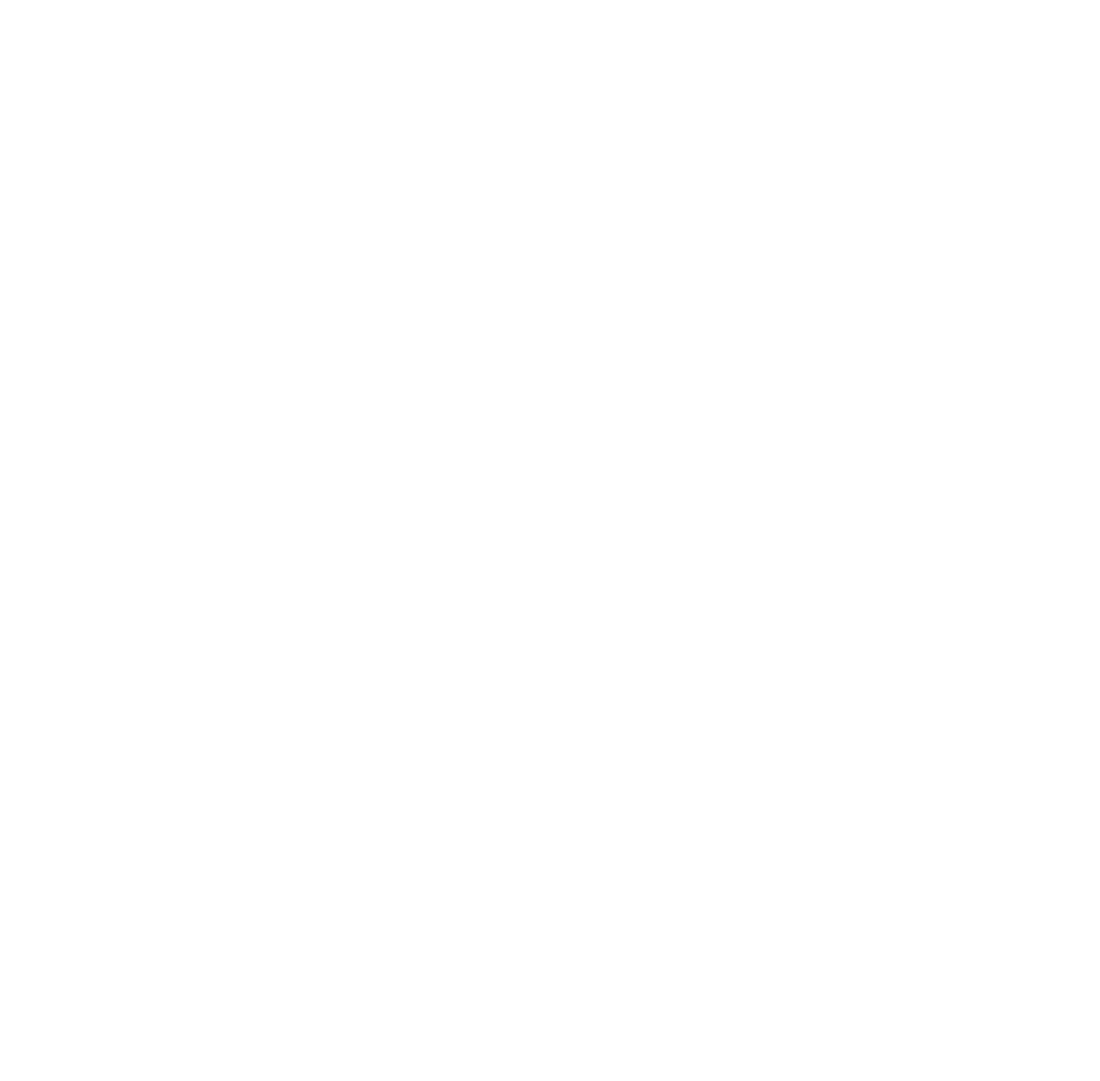
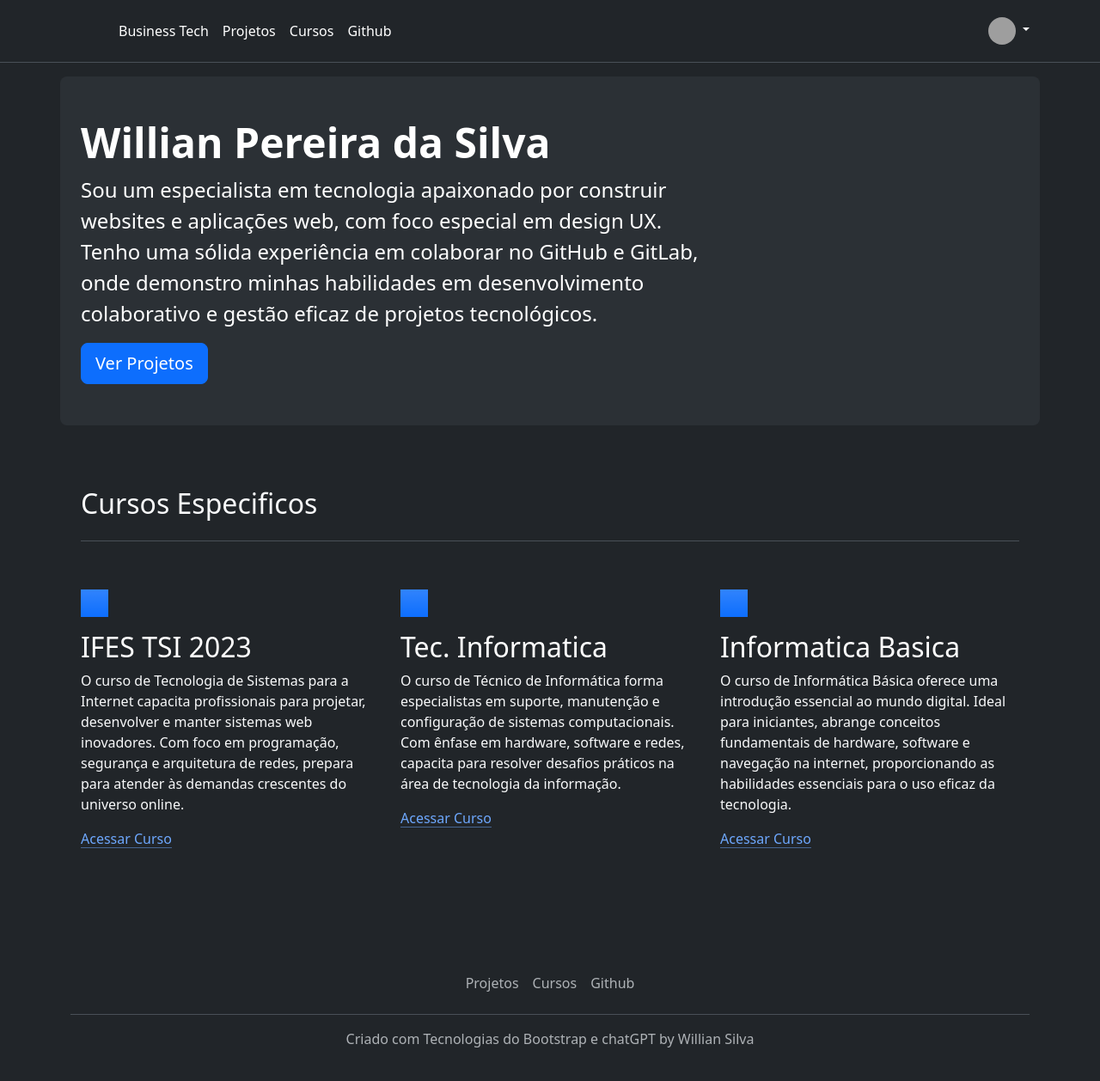
Before and after one commit to williansibertino/BussTech, a plain HTML site: page pages/willian.html in a window 1280 px wide. Shown: the whole page at 86% size. Before the commit the page ends 800 px from the top, so only its background shows below. Drawn offline with nearby package versions, Linux system fonts and the light colour scheme; grey boxes are pictures that could not be loaded.

Commit message:
criacao da pagina curriculo willian

```diff
--- a/pages/willian.html
+++ b/pages/willian.html
@@ -0,0 +1,101 @@
+<!DOCTYPE html>
+<html lang="en">
+<head>
+    <meta charset="UTF-8">
+    <meta name="viewport" content="width=device-width, initial-scale=1.0">
+    <title>Willian Pereira da Silva</title>
+    <link href="https://cdn.jsdelivr.net/npm/bootstrap@5.3.2/dist/css/bootstrap.min.css" rel="stylesheet" integrity="sha384-T3c6CoIi6uLrA9TneNEoa7RxnatzjcDSCmG1MXxSR1GAsXEV/Dwwykc2MPK8M2HN" crossorigin="anonymous">
+    <link rel="stylesheet" href="../styles/willian.css">
+</head>
+<body>
+    <main data-bs-theme="dark">
+      <header class="p-3 mb-3 border-bottom">
+        <div class="container">
+          <div class="d-flex flex-wrap align-items-center justify-content-center justify-content-lg-start">
+            <a href="/" class="d-flex align-items-center mb-2 mb-lg-0 link-body-emphasis text-decoration-none">
+              <svg class="bi me-2" width="40" height="32" role="img" aria-label="Bootstrap"><use xlink:href="#bootstrap"></use></svg>
+            </a>
+
+            <ul class="nav col-12 col-lg-auto me-lg-auto mb-2 justify-content-center mb-md-0">
+              <li><a href="../index.html" class="nav-link px-2 link-body-emphasis">Business Tech</a></li>
+              <li><a href="#" class="nav-link px-2 link-body-emphasis">Projetos</a></li>
+              <li><a href="#" class="nav-link px-2 link-body-emphasis">Cursos</a></li>
+              <li><a href="#" class="nav-link px-2 link-body-emphasis">Github</a></li>
+            </ul>
+
+            <div class="dropdown text-end">
+              <a href="#" class="d-block link-body-emphasis text-decoration-none dropdown-toggle" data-bs-toggle="dropdown" aria-expanded="false">
+                <img src="https://avatars.githubusercontent.com/u/69859000?v=4" alt="mdo" width="32" height="32" class="rounded-circle">
+              </a>
+              <ul class="dropdown-menu text-small" style="">
+                <li><a class="dropdown-item" href="#">26 Anos</a></li>
+                <li><a class="dropdown-item" href="#">Linhares-ES</a></li>
+                <li><a class="dropdown-item" href="#">27-998766543</a></li>
+                <li><hr class="dropdown-divider"></li>
+                <li><a class="dropdown-item" href="#">willsilva@dev.io</a></li>
+              </ul>
+            </div>
+          </div>
+        </div>
+      </header>
+
+      <div class="container mb-4 bg-body-tertiary rounded-3 text-bg-primary">
+      <div class="container-fluid py-5">
+        <h1 class="display-5 fw-bold">Willian Pereira da Silva</h1>
+        <p class="col-md-8 fs-4">Sou um especialista em tecnologia apaixonado por construir websites e aplicações web, com foco especial em design UX. Tenho uma sólida experiência em colaborar no GitHub e GitLab, onde demonstro minhas habilidades em desenvolvimento colaborativo e gestão eficaz de projetos tecnológicos.</p>
+        <button class="btn btn-primary btn-lg" type="button">Ver Projetos</button>
+      </div>
+      </div>
+      <!-- Aba de Cursos -->
+      <div class="container px-4 py-5" id="featured-3">
+                <h2 class="pb-4 border-bottom text-light">Cursos Especificos</h2>
+                <div class="row g-4 py-5 row-cols-1 row-cols-lg-3">
+                  <div class="feature col">
+                    <div class="feature-icon d-inline-flex align-items-center justify-content-center text-bg-primary bg-gradient fs-2 mb-3">
+                      <svg class="bi" width="1em" height="1em"><use xlink:href="#collection"></use></svg>
+                    </div>
+                    <h3 class="fs-2 text-body-emphasis">IFES TSI 2023</h3>
+                    <p class="text-light">O curso de Tecnologia de Sistemas para a Internet capacita profissionais para projetar, desenvolver e manter sistemas web inovadores. Com foco em programação, segurança e arquitetura de redes, prepara para atender às demandas crescentes do universo online.</p>
+                    <a href="#" class="icon-link">
+                      Acessar Curso
+                      <svg class="bi"><use xlink:href="#chevron-right"></use></svg>
+                    </a>
+                  </div>
+                  <div class="feature col">
+                    <div class="feature-icon d-inline-flex align-items-center justify-content-center text-bg-primary bg-gradient fs-2 mb-3">
+                      <svg class="bi" width="1em" height="1em"><use xlink:href="#people-circle"></use></svg>
+                    </div>
+                    <h3 class="fs-2 text-body-emphasis">Tec. Informatica</h3>
+                    <p class="text-light">O curso de Técnico de Informática forma especialistas em suporte, manutenção e configuração de sistemas computacionais. Com ênfase em hardware, software e redes, capacita para resolver desafios práticos na área de tecnologia da informação.</p>
+                    <a href="#" class="icon-link">
+                      Acessar Curso
+                      <svg class="bi"><use xlink:href="#chevron-right"></use></svg>
+                    </a>
+                  </div>
+                  <div class="feature col">
+                    <div class="feature-icon d-inline-flex align-items-center justify-content-center text-bg-primary bg-gradient fs-2 mb-3">
+                      <svg class="bi" width="1em" height="1em"><use xlink:href="#toggles2"></use></svg>
+                    </div>
+                    <h3 class="fs-2 text-body-emphasis">Informatica Basica</h3>
+                    <p class="text-light">O curso de Informática Básica oferece uma introdução essencial ao mundo digital. Ideal para iniciantes, abrange conceitos fundamentais de hardware, software e navegação na internet, proporcionando as habilidades essenciais para o uso eficaz da tecnologia.</p>
+                    <a href="#" class="icon-link">
+                      Acessar Curso
+                      <svg class="bi"><use xlink:href="#chevron-right"></use></svg>
+                    </a>
+                  </div>
+                </div>
+      </div>
+
+      <footer class="container py-3 my-4">
+        <ul class="nav justify-content-center border-bottom pb-3 mb-3">
+          <li class="nav-item"><a href="#" class="nav-link px-2 text-body-secondary">Projetos</a></li>
+          <li class="nav-item"><a href="#" class="nav-link px-2 text-body-secondary">Cursos</a></li>
+          <li class="nav-item"><a href="#" class="nav-link px-2 text-body-secondary">Github</a></li>
+        </ul>
+        <p class="text-center text-body-secondary">Criado com Tecnologias do Bootstrap e chatGPT by Willian Silva</p>
+      </footer>
+
+    </main>
+    <script src="https://cdn.jsdelivr.net/npm/bootstrap@5.3.2/dist/js/bootstrap.bundle.min.js" integrity="sha384-C6RzsynM9kWDrMNeT87bh95OGNyZPhcTNXj1NW7RuBCsyN/o0jlpcV8Qyq46cDfL" crossorigin="anonymous"></script>
+</body>
+</html>
--- /dev/null
+++ b/styles/willian.css
@@ -0,0 +1,3 @@
+body {
+    background-color: #212529;
+}
```
Also changed, not shown: index.html (+1 -1 lines).
